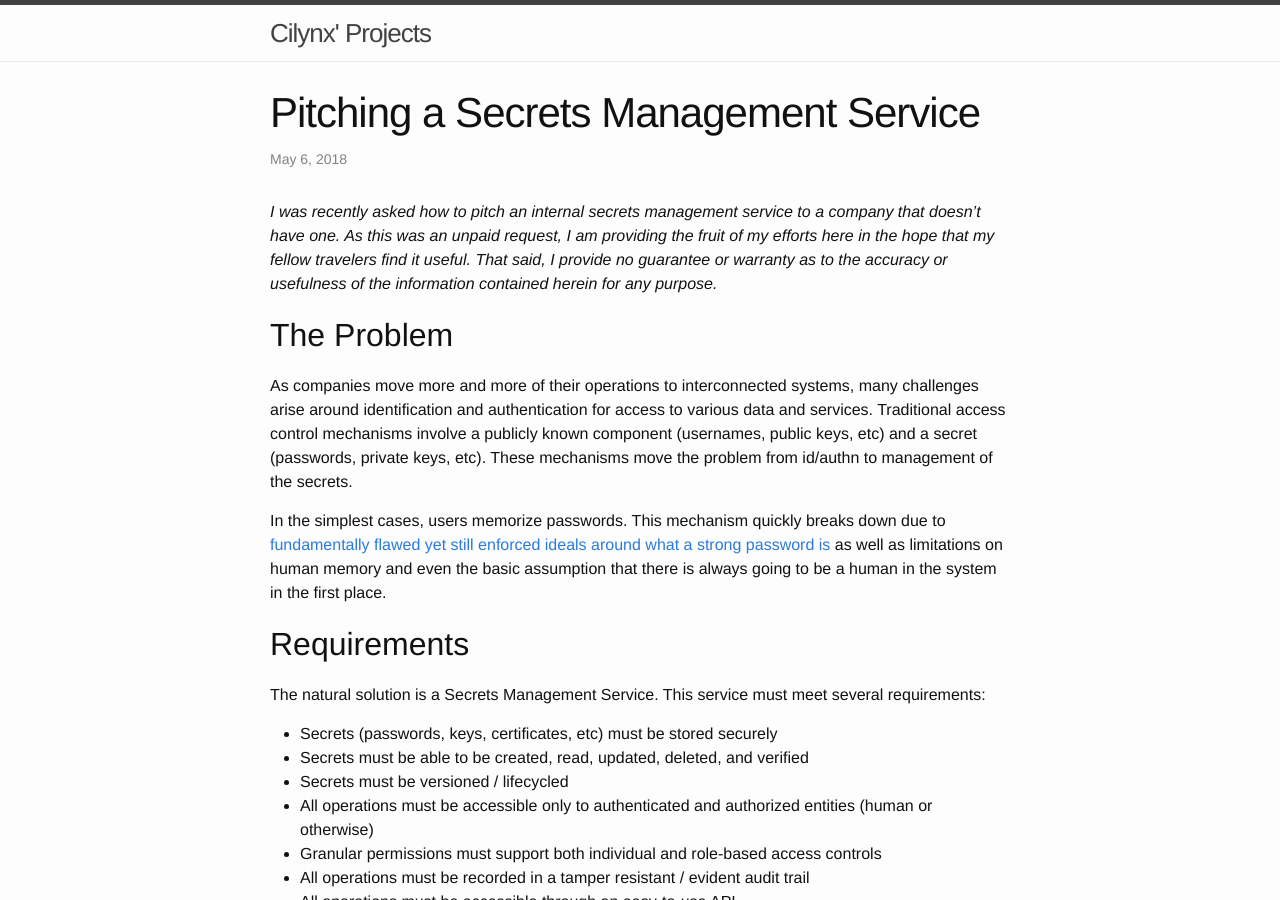
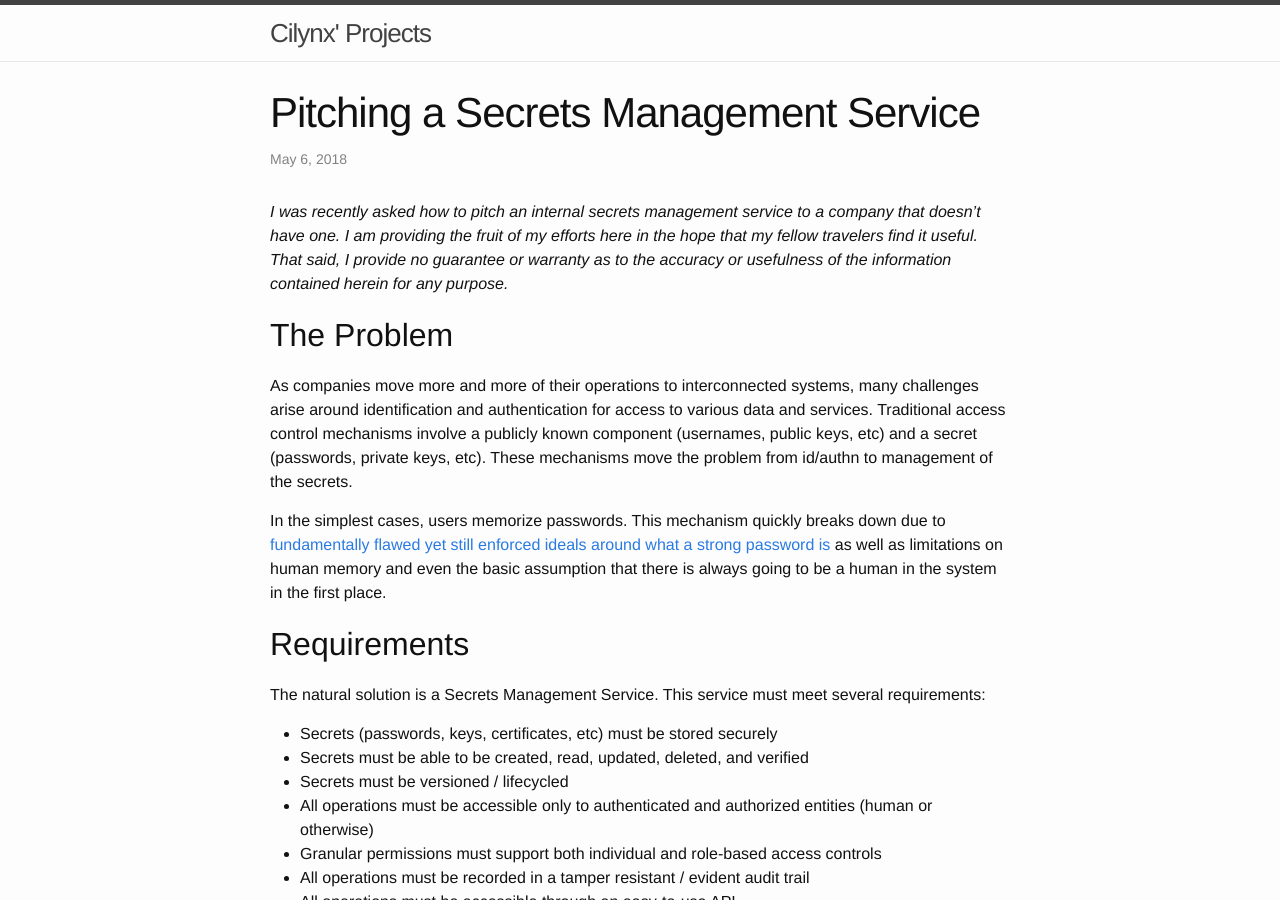
Before and after one commit to cilynx/cilynx.github.io, a Jekyll site: the page built from _posts/2018-05-06-pitching_a_secrets_management_service.md, in a window 1280 px wide and 900 px high. Built offline with Jekyll 4.4.1, drawn with Linux system fonts in a browser that asks for light colours; comment, search, counter and statistics services are not loaded.

Commit message:
Minor adjustments

```diff
--- a/_posts/2018-05-06-pitching_a_secrets_management_service.md
+++ b/_posts/2018-05-06-pitching_a_secrets_management_service.md
@@ -4,7 +4,7 @@ title:  Pitching a Secrets Management Service
 date:   2018-05-06 08:44:23 -0700
 tags:
 ---
-*I was recently asked how to pitch an internal secrets management service to a company that doesn't have one.  As this was an unpaid request, I am providing the fruit of my efforts here in the hope that my fellow travelers find it useful.  That said, I provide no guarantee or warranty as to the accuracy or usefulness of the information contained herein for any purpose.*
+*I was recently asked how to pitch an internal secrets management service to a company that doesn't have one.  I am providing the fruit of my efforts here in the hope that my fellow travelers find it useful.  That said, I provide no guarantee or warranty as to the accuracy or usefulness of the information contained herein for any purpose.*
 
 ## The Problem
 
```
